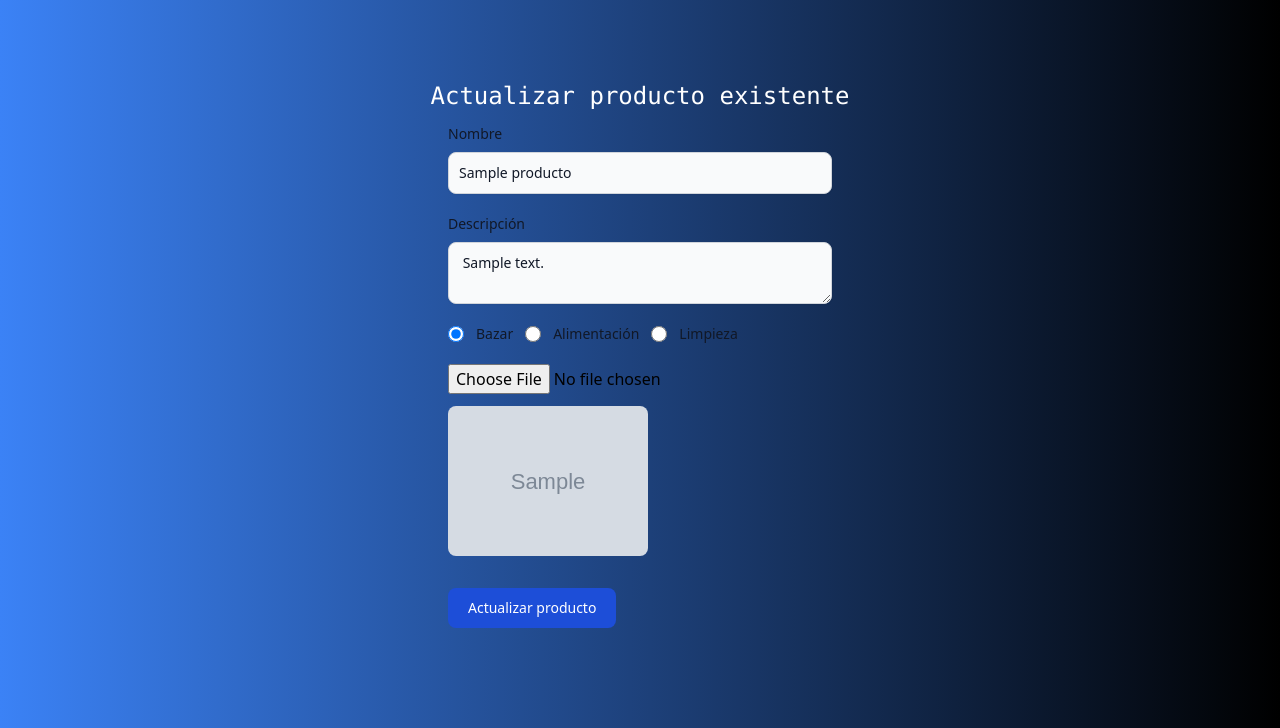
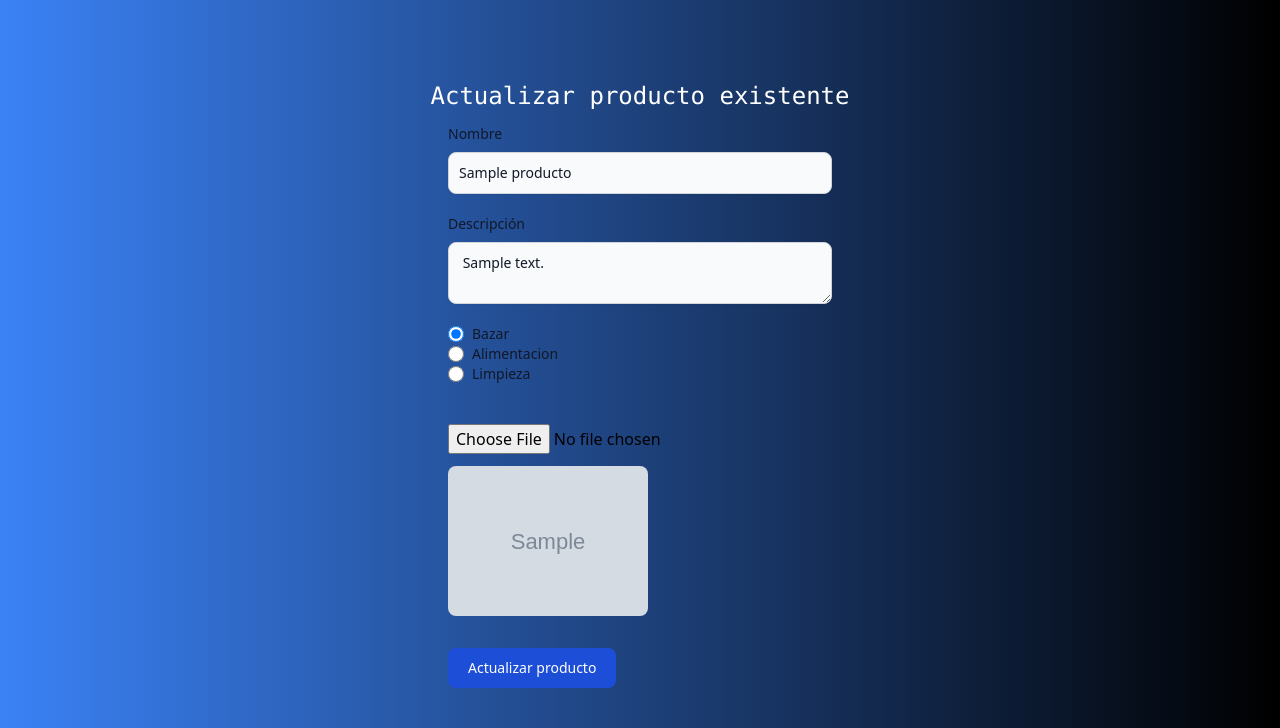
Before and after one commit to MSBYSergio/Cruds-practica, a PHP site: page /public/update.php?id=1 in a window 1280 px wide. Shown: the top 728 px of the page. Run offline with PHP 8.4, Linux system fonts and the light colour scheme; tables that the repository leaves empty hold one stand-in row (values such as "Sample post"); grey boxes marked "Sample" are stand-in pictures; data that the repository does not hold is empty; some libraries are stand-ins or nearby versions.

Commit message:
Habia un fallo a la hora de decidir el tipo del producto era por una tilde en la palabra Alimentación

```diff
--- a/crud_3p/public/nuevo.php
+++ b/crud_3p/public/nuevo.php
@@ -16,7 +16,7 @@ if (isset($_POST["submit"])) {
     if (!Utilidades::isLongitudValida("nombre", $nombre, 3, 60)) {
         $errores = true;
     } else {
-        if (Utilidades::esDuplicado("nombre", $nombre,$id)) {
+        if (Utilidades::esDuplicado("nombre", $nombre)) {
             $errores = true;
         }
     }
--- a/crud_3p/public/update.php
+++ b/crud_3p/public/update.php
@@ -8,7 +8,6 @@ use App\utils\Utilidades;
 
 $id = filter_input(INPUT_GET, 'id', FILTER_VALIDATE_INT);
 
-
 if (!$id || $id <= 0) {
     header("Location:productos.php");
     die();
@@ -18,6 +17,7 @@ if (!Producto::existeCampo('id', $id)) {
     header("Location:productos.php");
     die();
 }
+
 $producto = Producto::read($id)[0];
 
 if (isset($_POST["submit"])) {
@@ -101,19 +101,21 @@ if (isset($_POST["submit"])) {
             <textarea id="descripcion" name="descripcion" class="shadow-sm bg-gray-50 border border-gray-300 text-gray-900 text-sm rounded-lg focus:ring-blue-500 focus:border-blue-500 block w-full p-2.5 dark:bg-gray-700 dark:border-gray-600 dark:placeholder-gray-400 dark:text-white dark:focus:ring-blue-500 dark:focus:border-blue-500 dark:shadow-sm-light"> <?= $producto->descripcion ?></textarea>
             <?php Utilidades::mostrarErrores("err_descripcion") ?>
         </div>
-        <div class="flex items-center me-4">
+        <div class="mb-5">
             <?php
             foreach (Datos::getTipos() as $item) {
                 $estado = "";
-                if ($producto->tipo == $item) {
-                    $estado = "checked";
-                }
+                if($producto -> tipo == $item) {$estado = "checked";}
                 echo <<< TXT
-                    <input id="$item" type="radio" value="$item" $estado name="tipos" class="w-4 h-4 text-blue-600 bg-gray-100 border-gray-300 focus:ring-blue-500 dark:focus:ring-blue-600 dark:ring-offset-gray-800 focus:ring-2 dark:bg-gray-700 dark:border-gray-600"/>
-                    <label for="$item" class="mr-3 ml-3 text-sm font-medium text-gray-900 dark:text-gray-300">$item</label>
-                TXT;
+                        <div class="flex items-center me-4">
+                        <input id="$item" type="radio" value="$item" $estado name="group" class="w-4 h-4 text-blue-600 bg-gray-100 border-gray-300 focus:ring-blue-500 dark:focus:ring-blue-600 dark:ring-offset-gray-800 focus:ring-2 dark:bg-gray-700 dark:border-gray-600">
+                        <label for="$item" class="ms-2 text-sm font-medium text-gray-900 dark:text-gray-300">$item</label>
+                        </div>
+                    TXT;
             }
             ?>
+        </div>
+        <div class="flex items-center me-4">
         </div>
         <?php Utilidades::mostrarErrores("err_tipo") ?>
         <input type="file" name="imagen" accept="image/*" oninput="imgpreview.src=window.URL.createObjectURL(this.files[0])" class="mt-5">
--- a/crud_3p/src/utils/Datos.php
+++ b/crud_3p/src/utils/Datos.php
@@ -6,7 +6,7 @@ class Datos
 {
     public static function getTipos()
     {
-        return ["Bazar", "Alimentación", "Limpieza"];
+        return ["Bazar", "Alimentacion", "Limpieza"];
     }
 
     public static function getFormatos()
```
Also changed, not shown: crud_3p/public/img/673f7941892c5_instagram.webp (added).
